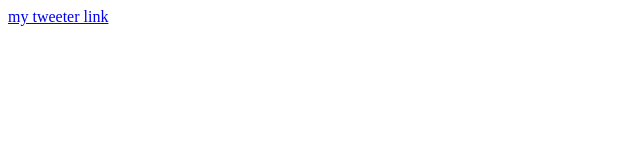
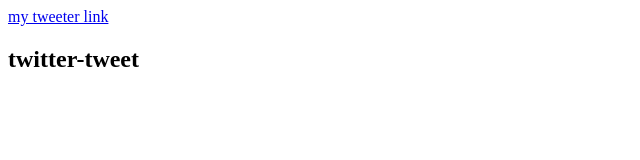
Before and after one commit to Nshimiyimana10/My_First_Portfolio, a plain HTML site: page html_basic/tweets.html in a window 1280 px wide. Shown: the whole page, without its empty margins (0-640 px from the left). Drawn offline with Linux system fonts and the light colour scheme.

Commit message:
new added

```diff
--- a/html_basic/tweets.html
+++ b/html_basic/tweets.html
@@ -8,5 +8,6 @@
 <body>
     <a href=" https://x.com/en/privacy">my tweeter link</a>
     <a href="/html_basic/index.html"></a>
+    <h2>twitter-tweet</h2>
 </body>
 </html>
```
Also changed, not shown: html_basic/index.html (+1 -1 lines).
